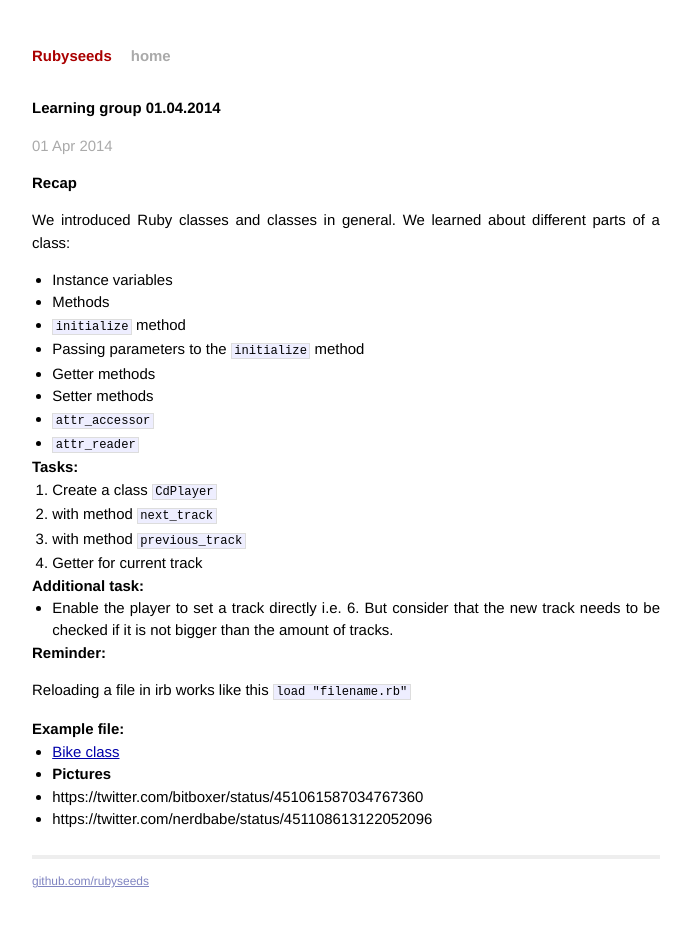
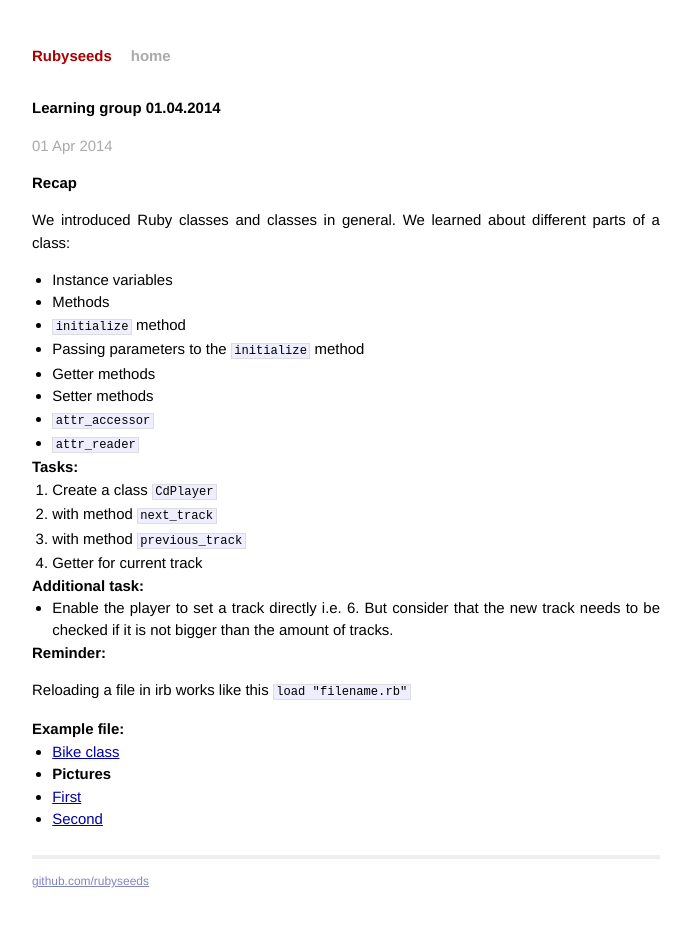
Before and after one commit to LydKo/materials, a Jekyll site: the page built from _posts/2014-04-01-classes.md, in a window 1280 px wide. Shown: the whole page, without its empty margins (294-985 px from the left). Built offline with Jekyll 4.4.1, drawn with Linux system fonts in a browser that asks for light colours; Markdown is read by kramdown in place of the engine named in the settings.

Commit message:
Update 2014-04-01-classes.md

```diff
--- a/_posts/2014-04-01-classes.md
+++ b/_posts/2014-04-01-classes.md
@@ -44,5 +44,5 @@ Reloading a file in irb works like this `load "filename.rb"`
 -
 ## Pictures
 
-- https://twitter.com/bitboxer/status/451061587034767360
-- https://twitter.com/nerdbabe/status/451108613122052096
+- [First](https://twitter.com/bitboxer/status/451061587034767360)
+- [Second](https://twitter.com/nerdbabe/status/451108613122052096)
```
